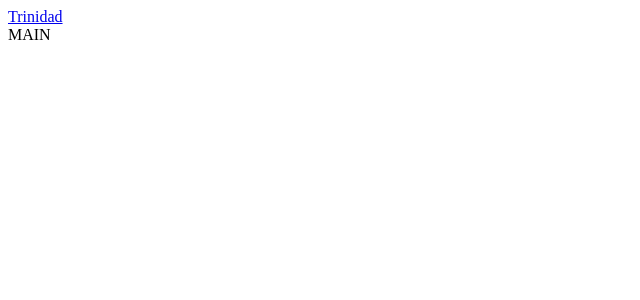
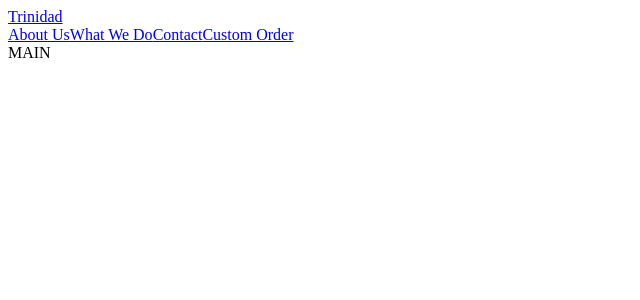
Before and after one commit to AurlinD/trinidad, a React (Create React App) app in the folder client/: page / in a window 1280 px wide. Shown: the top 300 px of the page, without its empty margins (0-640 px from the left). Built offline with nearby package versions, Linux system fonts and the light colour scheme.

Commit message:
created basic links to major pages in header

```diff
--- a/client/src/components/Header.js
+++ b/client/src/components/Header.js
@@ -4,8 +4,14 @@ import { Link } from "react-router-dom";
 export default function Header() {
   return (
     <nav>
-      <div>
+      <div className="left_menu">
         <Link to="/">Trinidad</Link>
+      </div>
+      <div className="right_menu">
+        <Link to="/about_us">About Us</Link>
+        <Link to="/what_we_do">What We Do</Link>
+        <Link to="/contact">Contact</Link>
+        <Link to="/custom_order">Custom Order</Link>
       </div>
     </nav>
   );
```
